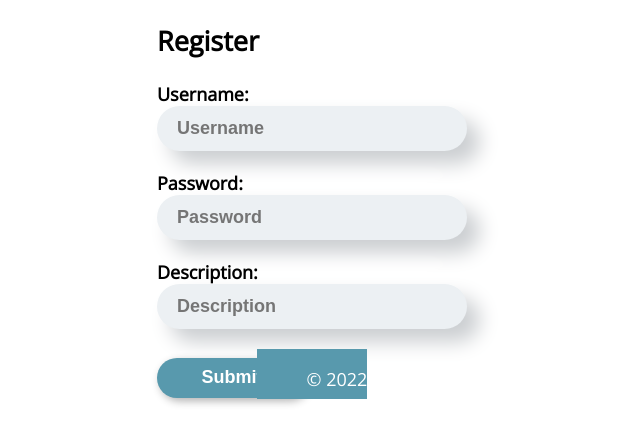
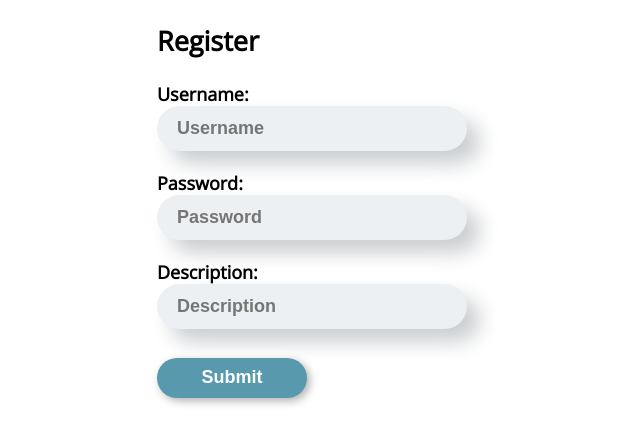
Before and after one commit to Alexanderbrandhaug/tesseraWebapp, a React (Create React App) app in the folder frontend/tessera-webapp/: page /register in a window 1280 px wide. Both pictures are taken after a click on the button "REGISTER". Shown: the top 444 px of the page, without its empty margins (328-968 px from the left). Built offline with nearby package versions, Linux system fonts and the light colour scheme; no server answers; a web font is replaced by a local one.

Commit message:
Removed footer from register page

```diff
--- a/frontend/tessera-webapp/src/Pages/registerPage.tsx
+++ b/frontend/tessera-webapp/src/Pages/registerPage.tsx
@@ -1,5 +1,4 @@
 import React from "react";
-import Footer from '../Components/footer';
 import RegisterForm from "../Components/RegisterUser";
 
 
@@ -13,7 +12,6 @@ export default function RegisterPage() {
             <RegisterForm />
             </nav>
         </div>
-        <Footer></Footer>
     </main>
     );
   }
--- a/frontend/tessera-webapp/src/index.css
+++ b/frontend/tessera-webapp/src/index.css
@@ -130,12 +130,12 @@ code {
     text-align: center;
 }
 
-
-.postContainer{
+.postContainer {
     width: 350px;
     height: 100%;
     overflow: hidden;
     background-color: var(--colour--two);
+    border-color: var(--colour--two);
     border-style: solid;
     border-radius: 0px;
     margin-right: 100px;
@@ -585,7 +585,7 @@ code {
     align-items: center;
 }
 
-.flex-navbar{
+.flex-navbar {
     display: flex;
     justify-content: space-between;
     padding-top: 2%;
@@ -594,18 +594,17 @@ code {
     padding-bottom: 1%;
 }
 
-.logOutBtnAndTextNavbar{
+.logOutBtnAndTextNavbar {
     margin-right: 5%;
     cursor: pointer;
-
 }
-.marketPlaceIcon{
-    flex:1;
+.marketPlaceIcon {
+    flex: 1;
 }
-.profileTextNavbar{
-    flex:1;
+.profileTextNavbar {
+    flex: 1;
 }
-.navbarProfileTextWrapper{
+.navbarProfileTextWrapper {
     display: flex;
     justify-items: auto;
     flex-direction: left;
```
